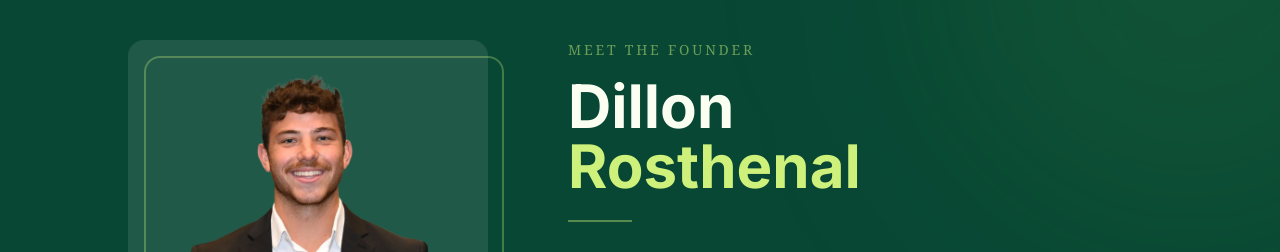
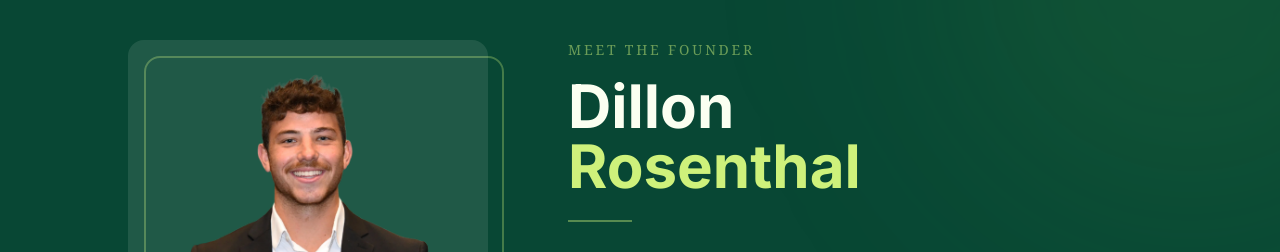
Before and after one commit to mattypark/Bouncebacktesting, a Next.js app: page /about in a window 1280 px wide. Shown: the part 880-1132 px from the top of the page. Built offline with nearby package versions, Linux system fonts and the light colour scheme.

Commit message:
Fixlastname

```diff
--- a/app/about/page.tsx
+++ b/app/about/page.tsx
@@ -154,7 +154,7 @@ export default function AboutPage() {
       </section>
 
       {/* ═══════════════════════════════════════════ */}
-      {/*  FOUNDER — Dillon Rosthenal                */}
+      {/*  FOUNDER — Dillon Rosenthal                */}
       {/* ═══════════════════════════════════════════ */}
       <section className="relative w-full bg-bb-deep py-24 md:py-32 lg:py-40 overflow-hidden">
         {/* Decorative gradient orbs */}
@@ -170,7 +170,7 @@ export default function AboutPage() {
               <div className="relative h-[380px] w-[300px] overflow-hidden rounded-2xl bg-bb-cream/10 md:h-[480px] md:w-[360px]">
                 <img
                   src="/dillon.png"
-                  alt="Dillon Rosthenal — Founder of BounceBack"
+                  alt="Dillon Rosenthal — Founder of BounceBack"
                   className="h-full w-full object-cover object-top"
                 />
               </div>
@@ -204,7 +204,7 @@ export default function AboutPage() {
               <h3 className="mt-4 text-4xl font-bold text-bb-cream md:text-5xl lg:text-6xl">
                 Dillon
                 <br />
-                <span className="text-bb-lime">Rosthenal</span>
+                <span className="text-bb-lime">Rosenthal</span>
               </h3>
             </Reveal>
 
```
